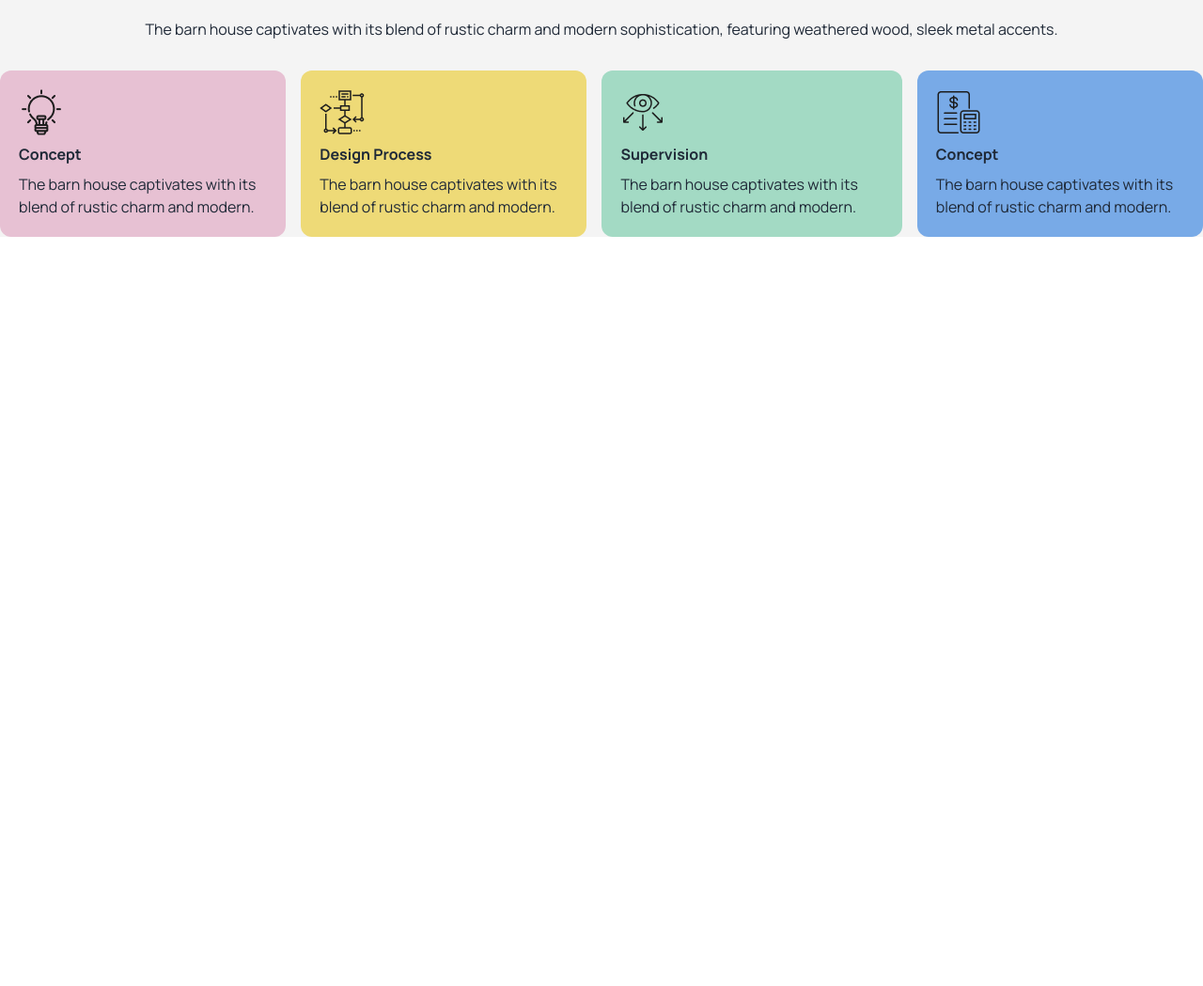
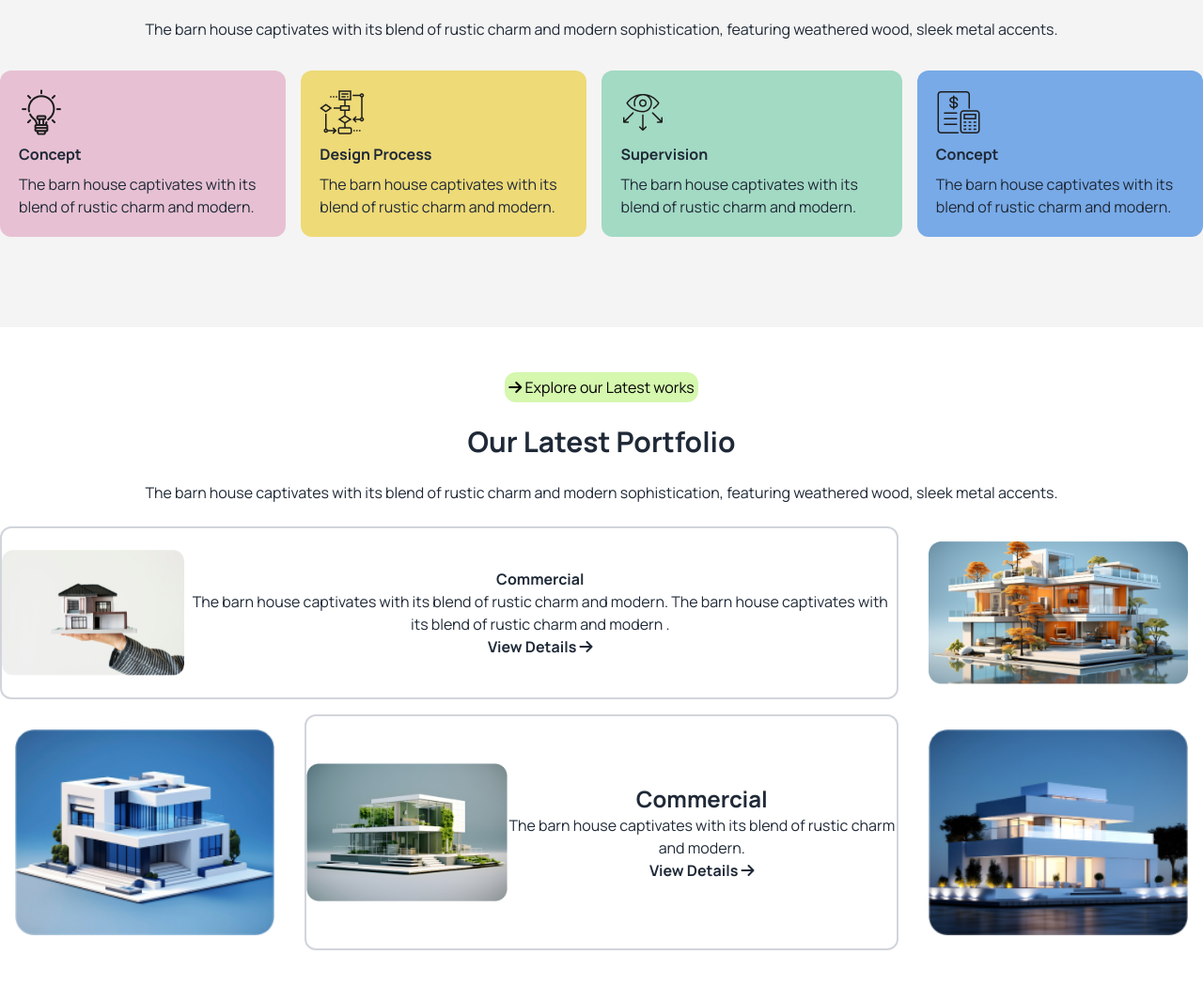
Before and after one commit to ImtiazAhmedRifat/Assignment---3, a plain HTML site: page index.html in a window 1280 px wide. Shown: the part 1477-2526 px from the top of the page at 94% size. Before the commit the page ends 1777 px from the top, so only its background shows below. Drawn offline with nearby package versions, Linux system fonts and the light colour scheme.

Commit message:
finish challenge part

```diff
--- a/index.html
+++ b/index.html
@@ -149,9 +149,9 @@
 
       <!-- work section -->
 
-      <section class="my-12 text-center container mx-auto">
+      <section class="my-12 text-center container mx-auto mb-24">
         <div class="space-y-8">
-         <button class="rounded-xl p-0 bg-white ">
+         <button class="rounded-xl p-0 bg-white">
           <i class="fa-solid fa-arrow-right "></i>
           How we works
          </button>
@@ -183,6 +183,66 @@
         </div>
         </div>
       </section>
+
+      <!-- portfolio section -->
+
+      <section class="bg-white">
+        <div class="container mx-auto py-12 text-center space-y-6">
+          <button class="bg-secondary text-black p-1 rounded-xl"> <i class="fa-solid fa-arrow-right "></i>
+            Explore our Latest works</button>
+            <h2 class="font-bold text-3xl">Our Latest Portfolio</h2>
+            <p>The barn house captivates with its blend of rustic charm and modern sophistication,
+              featuring weathered wood, sleek metal accents.
+            </p>
+            <!-- features of portfolio -->
+
+            <div class="grid grid-row-1 lg:grid-cols-4 gap-4">
+              <!-- 1st  -->
+              <div class="row-auto lg:col-span-3 flex justify-center items-center flex-col-reverse md:flex-row-reverse border-solid border-2 border-gray-300 rounded-xl">
+                <!-- content -->
+                <div>
+                  <h3 class="font-bold 2xl:">Commercial</h3>
+                  <p>The barn house captivates with its blend of rustic charm and modern.
+                     The barn house captivates with its blend of rustic charm and modern .
+                  </p>
+                  <a class="font-bold" href="">View Details
+                     <i class="fa-solid fa-arrow-right "></i></a>
+                </div>
+                <!-- image -->
+                 <div>
+                  <img src="./assets/img1.png" alt="">
+                 </div>
+              </div>
+              <!-- 2nd -->
+               <div>
+                <img class="w-full p-4" src="./assets/img2.png" alt="">
+               </div>
+               <!-- 3rd -->
+                <div class="">
+                  <img class="w-full p-4" src="./assets/img3.png" alt="">
+                </div>
+                <!-- 4th -->
+                <div class="row-auto lg:col-span-2 flex justify-center items-center flex-col-reverse md:flex-row-reverse border-solid border-2 border-gray-300 rounded-xl">
+                  <!-- content -->
+                   <div class="">
+                    <h3 class="font-bold text-2xl">Commercial</h3>
+                    <p>
+                      The barn house captivates with its blend of rustic charm and modern.
+                    </p>
+                    <a class="font-bold" href="">View Details
+                      <i class="fa-solid fa-arrow-right "></i></a>
+                   </div>
+                   <div>
+                    <img src="./assets/img4.png" alt="">
+                   </div>
+                </div>
+                <!-- 5th -->
+                 <div>
+                  <img class="w-full p-4" src="./assets/img5.png" alt="">
+                 </div>
+            </div>
+        </div>
+      </section>
     </main>
     <footer>
 
```
